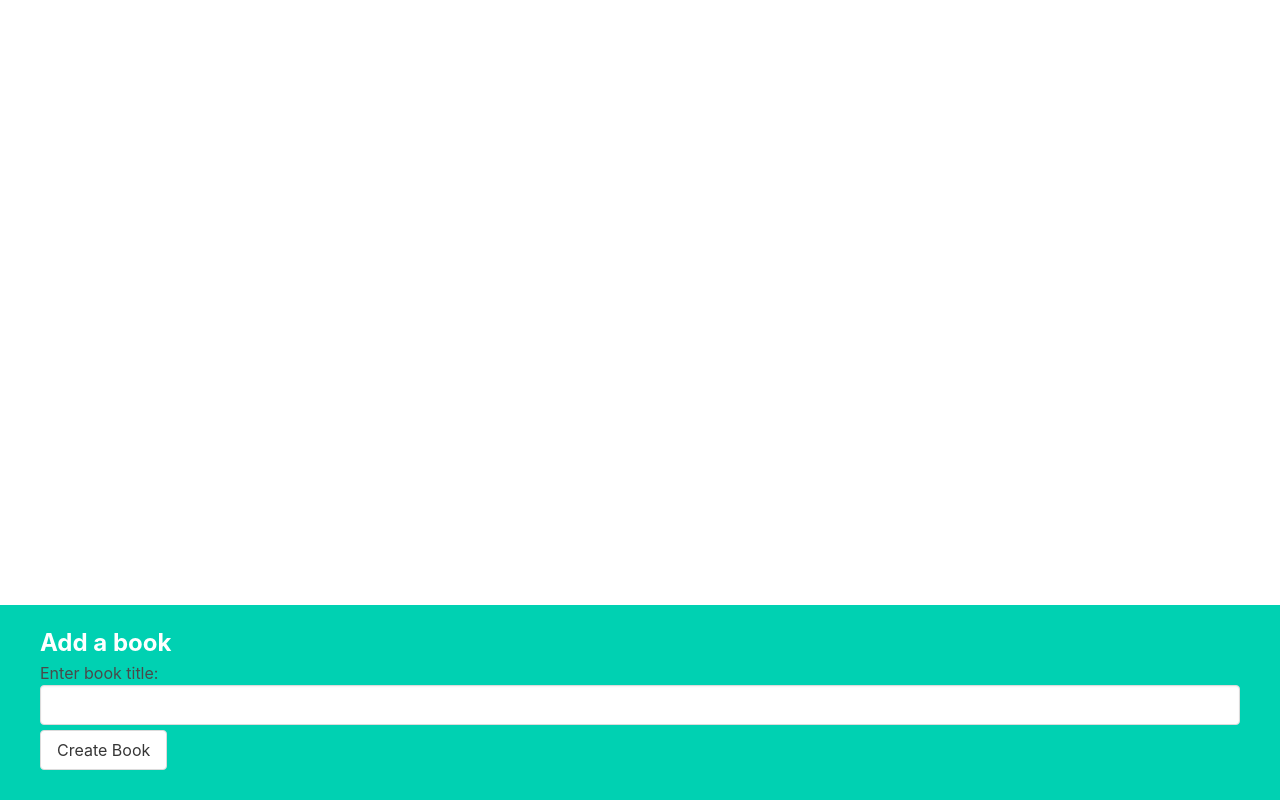
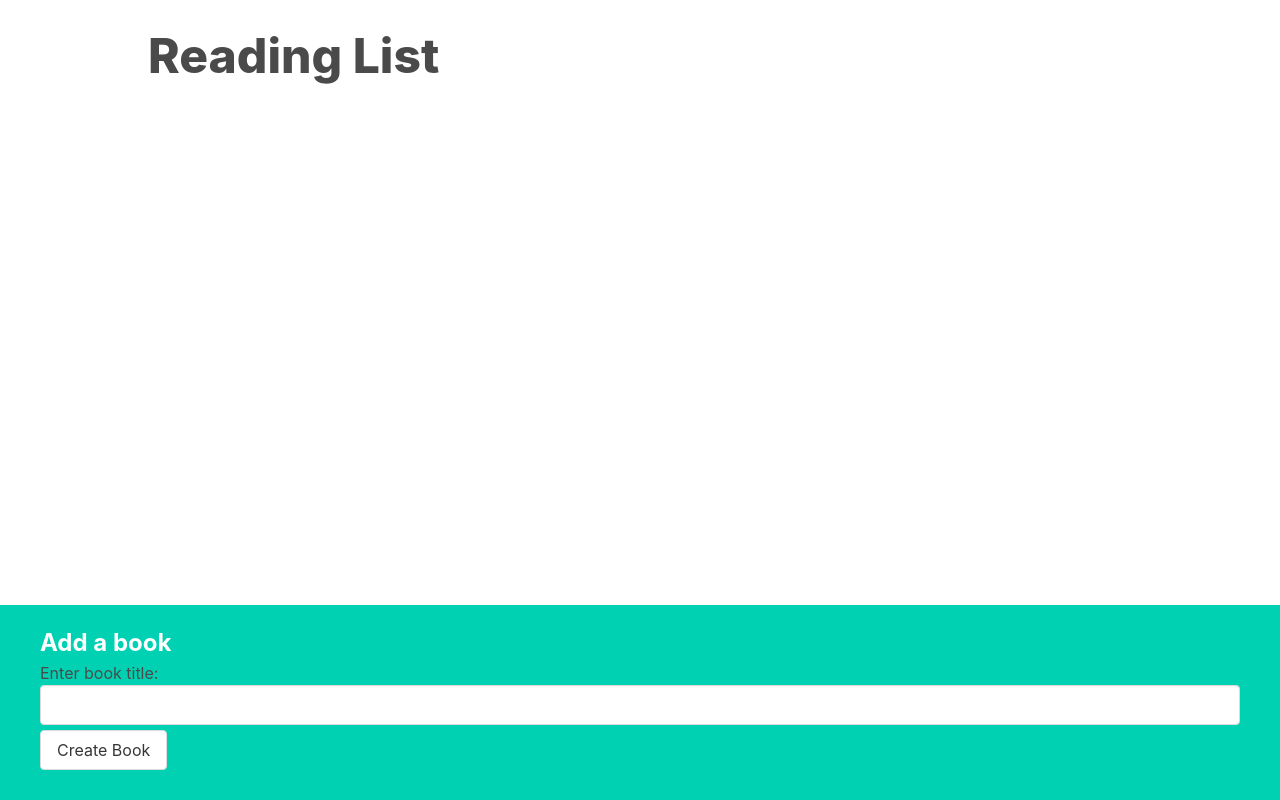
Before and after one commit to richdon/books, a React (Create React App) app: page / in a window 1280 px wide. Built offline with nearby package versions, Linux system fonts and the light colour scheme.

Commit message:
add random img for books

```diff
--- a/src/App.js
+++ b/src/App.js
@@ -33,6 +33,7 @@
     };
 
     return <div className="app">
+        <h1>Reading List</h1>
         <BookCreate onCreate={createBook}/>
         <BookList books={books} onDelete={deleteBookById} onEdit={editBookById}/>
     </div>
--- a/src/components/BookShow.js
+++ b/src/components/BookShow.js
@@ -23,6 +23,7 @@
 
     return (<div
         className="book-show">
+        <img alt="books" src={`https://picsum.photos/seed/${book.id}/300/200`}/>
         <div>{content}</div>
         <div className="actions">
             <button className="edit" onClick={handleEditClick}>
```
